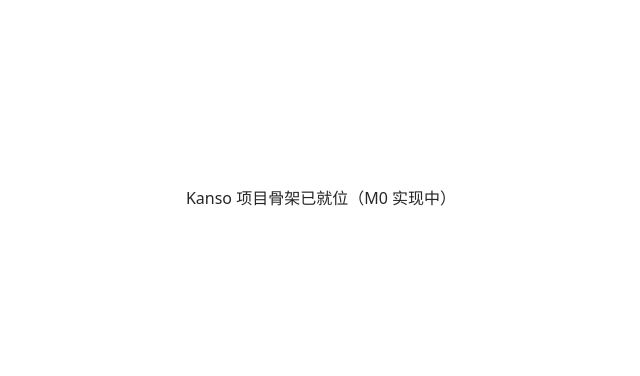
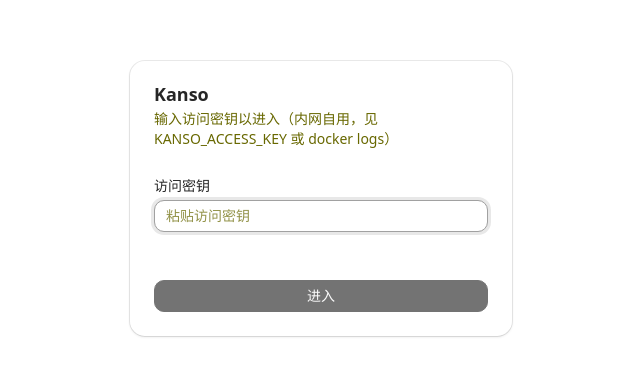
Before and after one commit to zephyr-qu/kanso, a React (Vite) app in the folder web/: page /login in a window 1280 px wide. Shown: the part 202-578 px from the top of the page, without its empty margins (319-959 px from the left). Built offline with nearby package versions, Linux system fonts and the light colour scheme; a web font is replaced by a local one.

Commit message:
M1 ticket 02: 登录页 + 路由守卫 + 应用壳

```diff
--- a/web/src/App.tsx
+++ b/web/src/App.tsx
@@ -1,8 +1,43 @@
-// 占位壳：M0 实现时替换为路由（/login + 看板页）。
+// 路由（react-router v7，library 模式）：/login 公开，其余路由经 RequireAuth 守卫。
+// 守卫依据 zustand 登录态；401 事件（api.ts 广播）使登录态失效并重定向回登录页。
+import { useEffect } from "react";
+import { createBrowserRouter, Navigate, Outlet, RouterProvider, useLocation } from "react-router";
+import AppShell from "@/components/app-shell";
+import { UNAUTHORIZED_EVENT } from "@/lib/api";
+import HomePage from "@/pages/home";
+import LoginPage from "@/pages/login";
+import { useAuthStore } from "@/store/auth";
+
+function RequireAuth() {
+	const isAuthenticated = useAuthStore((s) => s.isAuthenticated);
+	const location = useLocation();
+
+	useEffect(() => {
+		const handler = () => useAuthStore.setState({ isAuthenticated: false });
+		window.addEventListener(UNAUTHORIZED_EVENT, handler);
+		return () => window.removeEventListener(UNAUTHORIZED_EVENT, handler);
+	}, []);
+
+	if (!isAuthenticated) {
+		return <Navigate to="/login" replace state={{ from: location.pathname }} />;
+	}
+	return <Outlet />;
+}
+
+const router = createBrowserRouter([
+	{ path: "/login", element: <LoginPage /> },
+	{
+		element: <RequireAuth />,
+		children: [
+			{
+				element: <AppShell />,
+				children: [{ index: true, element: <HomePage /> }],
+			},
+		],
+	},
+	{ path: "*", element: <Navigate to="/" replace /> },
+]);
+
 export default function App() {
-	return (
-		<div className="flex h-dvh items-center justify-center">
-			<p className="text-base">Kanso 项目骨架已就位（M0 实现中）</p>
-		</div>
-	);
+	return <RouterProvider router={router} />;
 }
--- /dev/null
+++ b/web/src/components/app-shell.tsx
@@ -0,0 +1,36 @@
+// 应用壳：左侧导航框架 + 内容区。当前导航为占位（工作区入口由后续切片接入）。
+import { Outlet } from "react-router";
+import { Button } from "@/components/ui/button";
+import { useAuthStore } from "@/store/auth";
+
+export default function AppShell() {
+	const logout = useAuthStore((s) => s.logout);
+
+	return (
+		<div className="flex h-dvh">
+			<aside className="flex w-60 shrink-0 flex-col border-r bg-muted/30">
+				<div className="flex h-12 items-center gap-2 border-b px-4">
+					<span className="font-semibold">Kanso</span>
+				</div>
+				<nav className="flex-1 space-y-1 p-2">
+					<div className="px-2 py-1.5 text-xs font-medium text-muted-foreground">工作区</div>
+					<button
+						type="button"
+						className="w-full rounded-md px-2 py-1.5 text-left text-sm hover:bg-muted disabled:opacity-60"
+						disabled
+					>
+						默认工作区（待接入）
+					</button>
+				</nav>
+				<div className="border-t p-2">
+					<Button variant="ghost" className="w-full justify-start text-sm" onClick={logout}>
+						退出登录
+					</Button>
+				</div>
+			</aside>
+			<main className="flex-1 overflow-auto">
+				<Outlet />
+			</main>
+		</div>
+	);
+}
--- a/web/src/lib/api.ts
+++ b/web/src/lib/api.ts
@@ -1,6 +1,9 @@
 // 轻量 API 客户端：共享访问密钥（ADR-0002）存 localStorage，请求自动带 Authorization: Bearer。
 
 const KEY_STORAGE = "kanso.accessKey";
+
+// UNAUTHORIZED_EVENT 在任一 API 返回 401 时广播，路由守卫据此清除登录态并回登录页。
+export const UNAUTHORIZED_EVENT = "kanso:unauthorized";
 
 export function getAccessKey(): string | null {
 	return localStorage.getItem(KEY_STORAGE);
@@ -14,6 +17,20 @@
 	localStorage.removeItem(KEY_STORAGE);
 }
 
+// verifyAccessKey 校验用户输入的访问密钥（登录页专用，不携带本地密钥）。
+export async function verifyAccessKey(key: string): Promise<boolean> {
+	try {
+		const res = await fetch("/api/auth/verify", {
+			method: "POST",
+			headers: { "Content-Type": "application/json" },
+			body: JSON.stringify({ key }),
+		});
+		return res.ok;
+	} catch {
+		return false;
+	}
+}
+
 export async function api<T>(path: string, init: RequestInit = {}): Promise<T> {
 	const key = getAccessKey();
 	const res = await fetch(path, {
@@ -25,9 +42,10 @@
 		},
 	});
 	if (!res.ok) {
-		// 401 = 密钥失效/未认证，清除本地密钥，由路由守卫引导回登录页
+		// 401 = 密钥失效/未认证，清除本地密钥并广播，由路由守卫引导回登录页
 		if (res.status === 401) {
 			clearAccessKey();
+			window.dispatchEvent(new Event(UNAUTHORIZED_EVENT));
 		}
 		throw new Error(`API ${res.status}: ${path}`);
 	}
--- /dev/null
+++ b/web/src/pages/home.tsx
@@ -0,0 +1,9 @@
+// 占位首页：应用壳的默认挂载点，M1 后续切片（工作区/项目）在此渲染。
+export default function HomePage() {
+	return (
+		<div className="flex h-full flex-col items-center justify-center gap-2 text-muted-foreground">
+			<p className="text-sm">欢迎使用 Kanso</p>
+			<p className="text-xs">M1 实现中：工作区与项目将在后续切片中接入</p>
+		</div>
+	);
+}
--- /dev/null
+++ b/web/src/pages/login.tsx
@@ -0,0 +1,70 @@
+// 登录页：输入 Access Key 调用 /api/auth/verify，通过后写入 localStorage 并进入应用。
+import { useState } from "react";
+import { useNavigate } from "react-router";
+import { Button } from "@/components/ui/button";
+import { Card, CardContent, CardDescription, CardFooter, CardHeader, CardTitle } from "@/components/ui/card";
+import { Input } from "@/components/ui/input";
+import { Label } from "@/components/ui/label";
+import { setAccessKey, verifyAccessKey } from "@/lib/api";
+import { useAuthStore } from "@/store/auth";
+
+export default function LoginPage() {
+	const [key, setKey] = useState("");
+	const [error, setError] = useState<string | null>(null);
+	const [loading, setLoading] = useState(false);
+	const navigate = useNavigate();
+	const login = useAuthStore((s) => s.login);
+
+	async function handleSubmit(e: React.FormEvent) {
+		e.preventDefault();
+		const trimmed = key.trim();
+		if (!trimmed || loading) return;
+		setLoading(true);
+		setError(null);
+		try {
+			const ok = await verifyAccessKey(trimmed);
+			if (ok) {
+				setAccessKey(trimmed);
+				login();
+				navigate("/", { replace: true });
+			} else {
+				setError("访问密钥不正确，请重试");
+			}
+		} finally {
+			setLoading(false);
+		}
+	}
+
+	return (
+		<div className="flex h-dvh items-center justify-center bg-background p-4">
+			<Card className="w-full max-w-sm">
+				<CardHeader>
+					<CardTitle>Kanso</CardTitle>
+					<CardDescription>输入访问密钥以进入（内网自用，见 KANSO_ACCESS_KEY 或 docker logs）</CardDescription>
+				</CardHeader>
+				<form onSubmit={handleSubmit}>
+					<CardContent className="space-y-3">
+						<div className="space-y-1.5">
+							<Label htmlFor="access-key">访问密钥</Label>
+							<Input
+								id="access-key"
+								type="password"
+								autoComplete="current-password"
+								value={key}
+								onChange={(e) => setKey(e.target.value)}
+								placeholder="粘贴访问密钥"
+								autoFocus
+							/>
+						</div>
+						{error ? <p className="text-sm text-destructive">{error}</p> : null}
+					</CardContent>
+					<CardFooter>
+						<Button type="submit" className="w-full" loading={loading} disabled={!key.trim()}>
+							进入
+						</Button>
+					</CardFooter>
+				</form>
+			</Card>
+		</div>
+	);
+}
--- /dev/null
+++ b/web/src/store/auth.ts
@@ -0,0 +1,26 @@
+// 登录态 store（zustand）：来源是 localStorage 中的访问密钥（ADR-0002）。
+// 401 事件由 api.ts 广播，这里同步清空登录态，路由守卫据此重定向。
+import { create } from "zustand";
+import { clearAccessKey, getAccessKey, UNAUTHORIZED_EVENT } from "@/lib/api";
+
+type AuthState = {
+	isAuthenticated: boolean;
+	// login 在 verifyAccessKey 通过后调用（密钥已写入 localStorage）。
+	login: () => void;
+	// logout 清除本地密钥并回到未登录态。
+	logout: () => void;
+};
+
+export const useAuthStore = create<AuthState>((set) => ({
+	isAuthenticated: getAccessKey() !== null,
+	login: () => set({ isAuthenticated: true }),
+	logout: () => {
+		clearAccessKey();
+		set({ isAuthenticated: false });
+	},
+}));
+
+// 任一 API 401：本地密钥已被清除，同步 store 状态触发路由守卫重定向。
+window.addEventListener(UNAUTHORIZED_EVENT, () => {
+	useAuthStore.setState({ isAuthenticated: false });
+});
```
